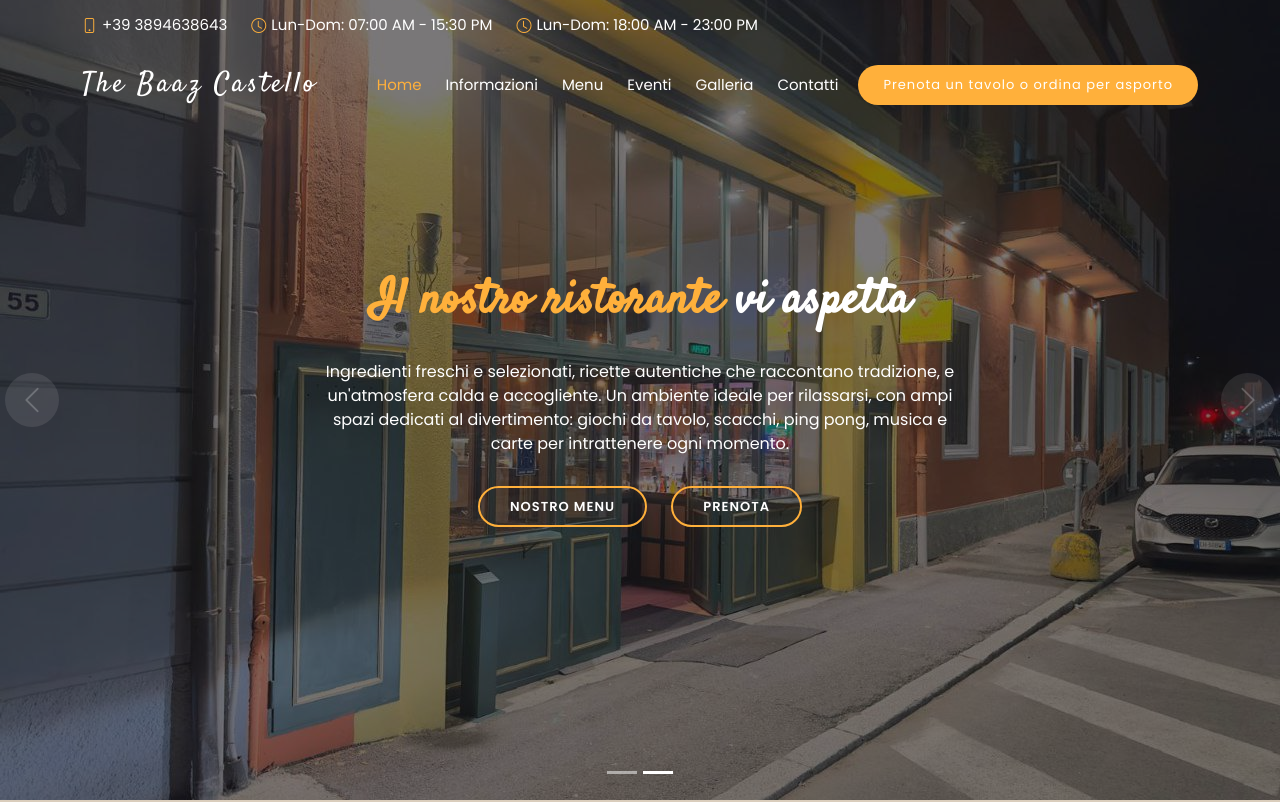
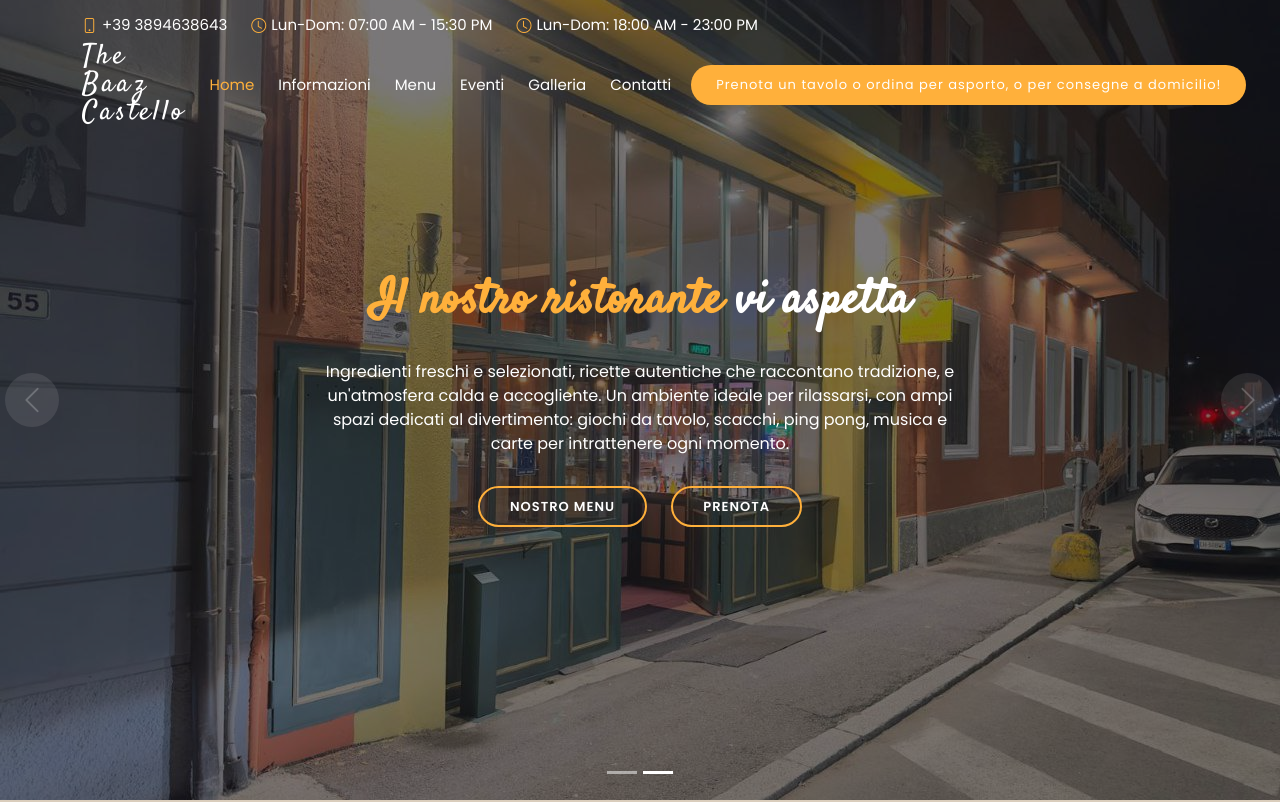
Before and after one commit to TheBaazCastello/RistoranteTheBaazCastello, a plain HTML site: page index.html in a window 1280 px wide. Shown: the top 802 px of the page. Drawn offline with nearby package versions, Linux system fonts and the light colour scheme.

Commit message:
Update index.html

```diff
--- a/index.html
+++ b/index.html
@@ -93,7 +93,7 @@
         <!-- .navbar -->
 
         <a href="#book-a-table" class="book-a-table-btn scrollto"
-          >Prenota un tavolo o ordina per asporto</a
+          >Prenota un tavolo o ordina per asporto, o per consegne a domicilio!</a
         >
       </div>
     </header>
```
